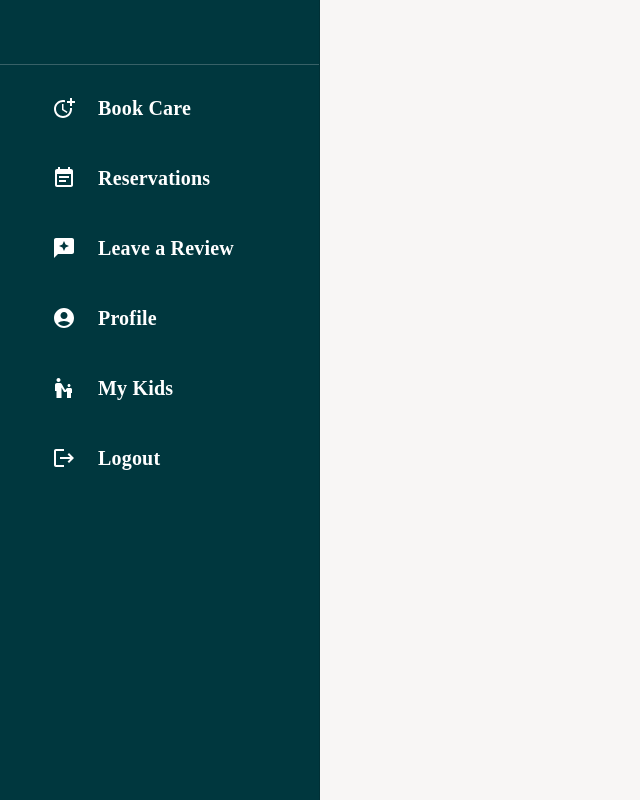
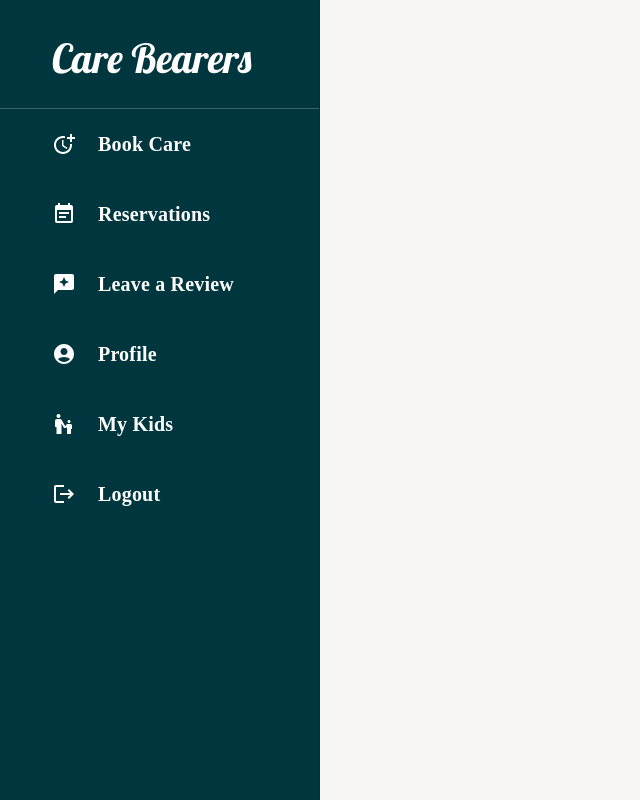
Before and after one commit to karilyn/CareBearers, a React (Create React App) app in the folder frontend/: page /dashboard in a window 1280 px wide. Shown: the whole page, without its empty margins (0-640 px from the left). Built offline with nearby package versions, Linux system fonts and the light colour scheme.

Commit message:
Add Care Bearers to drawer nav bar!

```diff
--- a/frontend/src/components/Dashboard/Navbar.jsx
+++ b/frontend/src/components/Dashboard/Navbar.jsx
@@ -32,9 +32,22 @@ const Navbar = () => {
       anchor="left"
       style={{ width: "20%" }}
     >
-      <Toolbar />
+
+      <List>
+        <ListItem
+          button
+          key="logo"
+          onClick={() => {
+            navigate("/");
+          }}
+        >
+          <ListItemButton>
+            <ListItemText sx={{ fontFamily: "Lobster", fontSize: "40px", marginLeft: "20px" }}
+              disableTypography
+            primary="Care Bearers" />
+          </ListItemButton>
+        </ListItem>
       <Divider />
-      <List>
         {(isCaregiver ? caregiverNavBarItems : parentNavBarItems).map(
           (item, index) => (
             <ListItem
```
